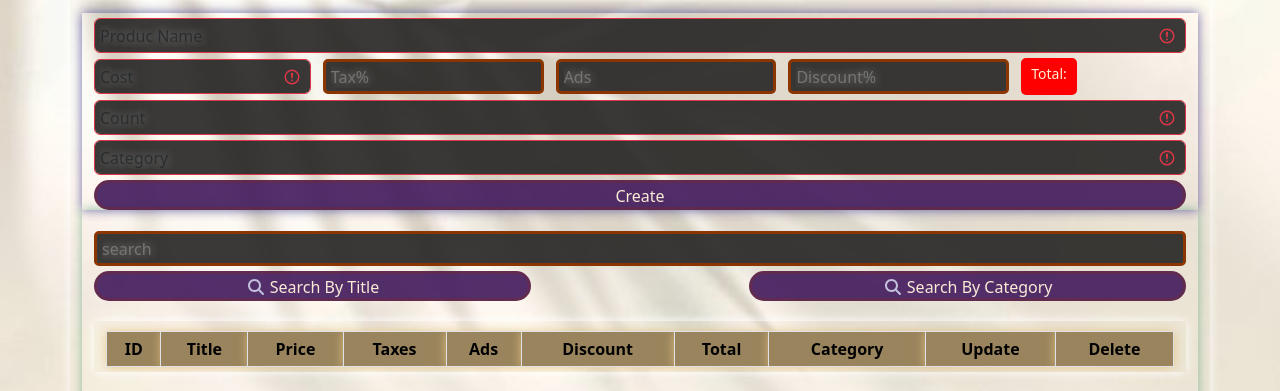
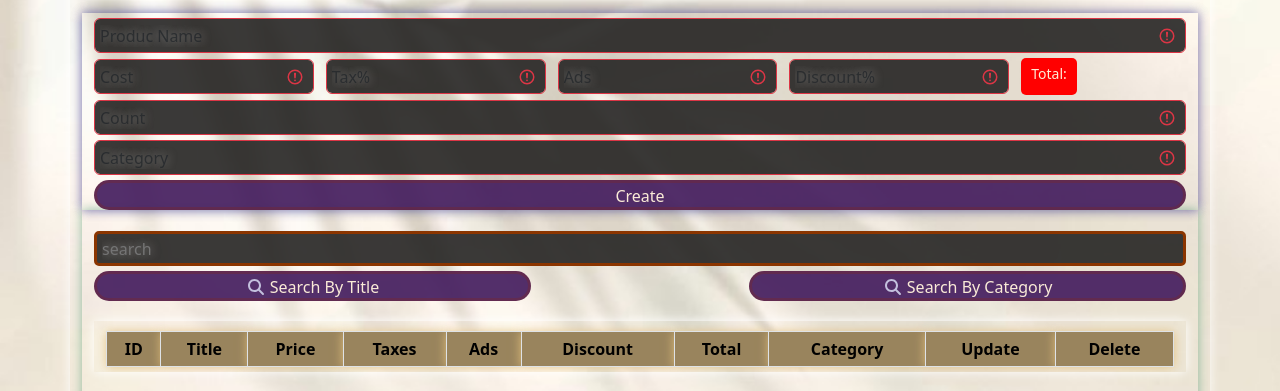
Before and after one commit to Nourhan-Nazieh/CRUDS_OP, a plain HTML site: page index.html in a window 1280 px wide. Shown: the part 230-621 px from the top of the page. Drawn offline with Linux system fonts and the light colour scheme; a web font is replaced by a local one.

Commit message:
Update index.html

```diff
--- a/index.html
+++ b/index.html
@@ -33,9 +33,9 @@
         <input id="Title" type="text" placeholder="Produc Name"required  class="form-control"  >
         <div class="price">
             <input onkeyup="getTotal()" type="number" id="price" placeholder="Cost" required   class="form-control"  >
-            <input onkeyup="getTotal()" type="number" id="taxes" placeholder="Tax%" required  >
-            <input onkeyup="getTotal()" type="number" id="ads" placeholder="Ads" required >
-            <input onkeyup="getTotal()" type="number" id="discount" placeholder="Discount%"required  >
+            <input onkeyup="getTotal()" type="number" id="taxes" placeholder="Tax%" required  class="form-control" >
+            <input onkeyup="getTotal()" type="number" id="ads" placeholder="Ads" required  class="form-control">
+            <input onkeyup="getTotal()" type="number" id="discount" placeholder="Discount%"required  class="form-control">
             <small  id="total">32132</small>
         </div>
         <input id="Count" type="number" placeholder="Count" required  class="form-control" >
```
